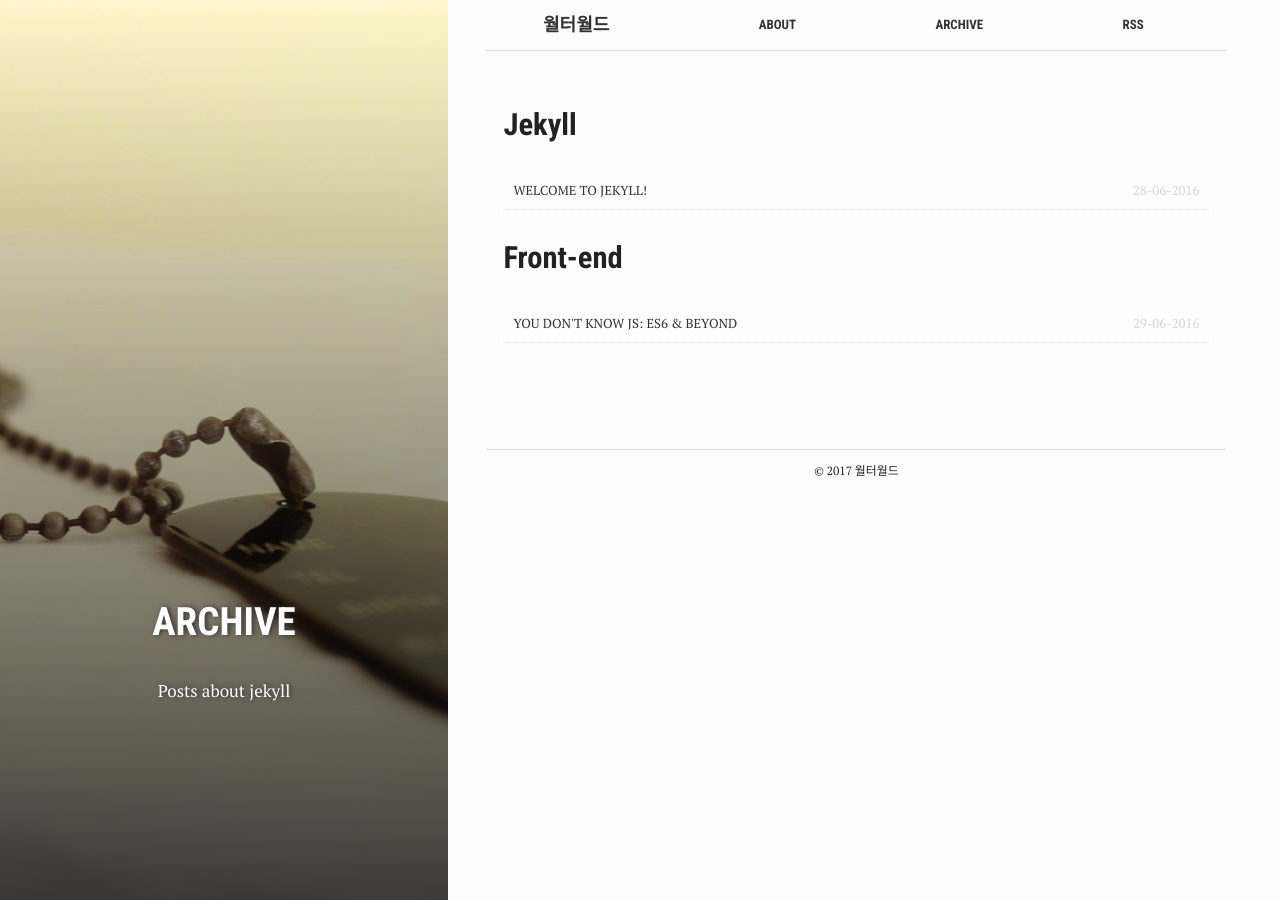
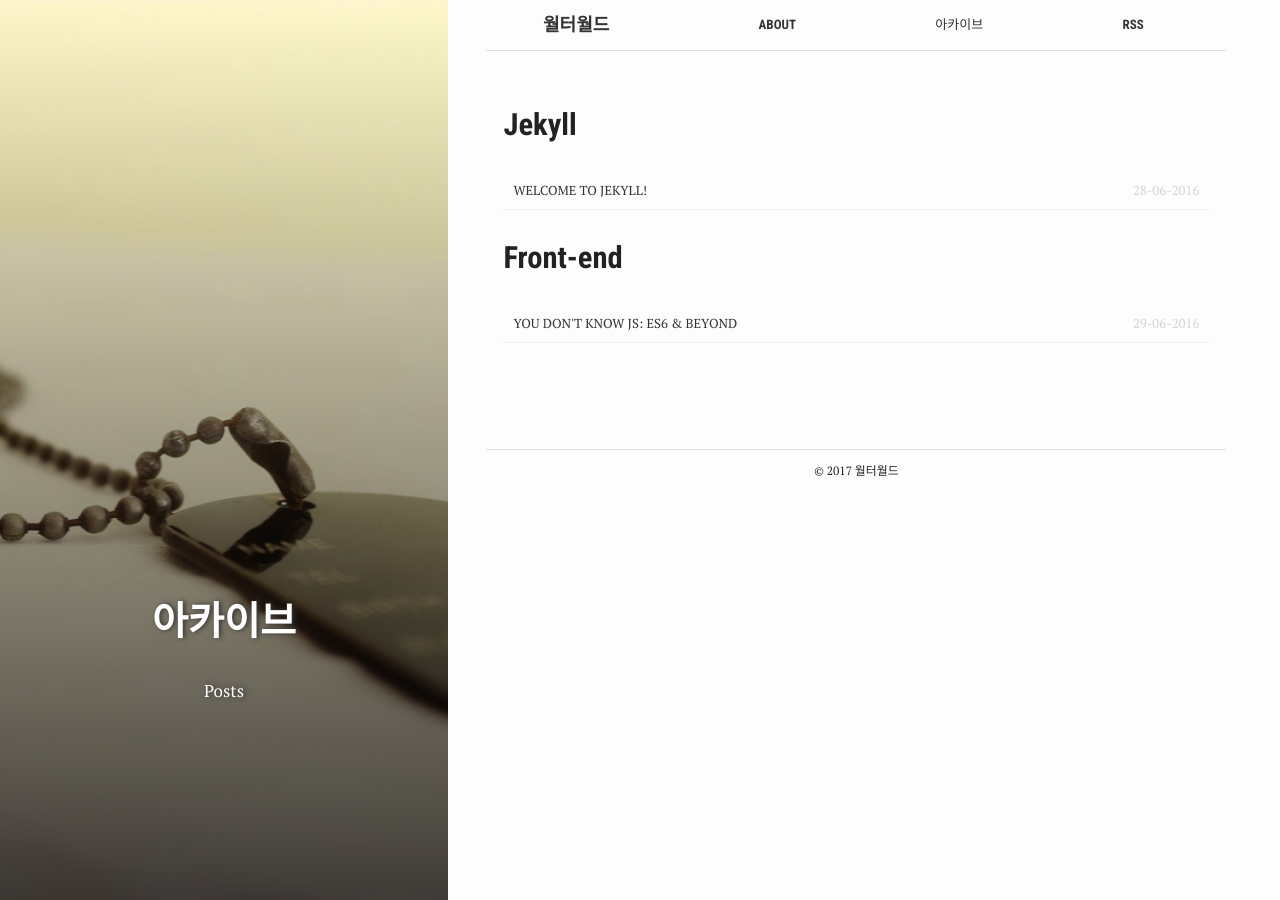
Before and after one commit to walter-ghost/walter-ghost.github.io, a Jekyll site: the page built from archive.md, in a window 1280 px wide. Built offline with Jekyll 4.4.1, drawn with Linux system fonts in a browser that asks for light colours.

Commit message:
Update archive.md

```diff
--- a/archive.md
+++ b/archive.md
@@ -2,9 +2,9 @@
 bg: "tag.jpg"
 layout: page
 permalink: /posts/
-title: "Archive"
+title: "아카이브"
 crawlertitle: "All articles"
-summary: "Posts about jekyll"
+summary: "Posts"
 active: archive
 ---
 
```
